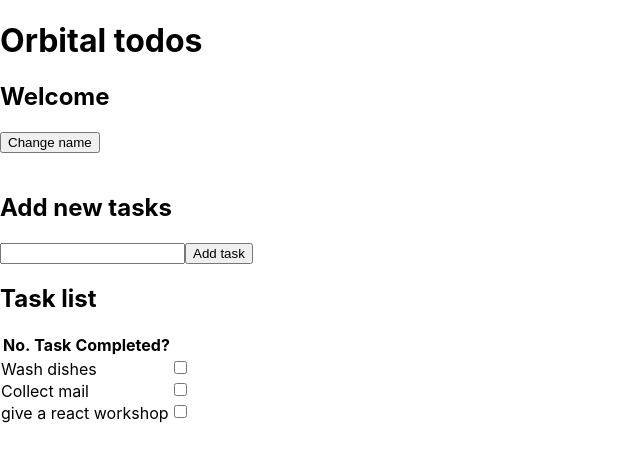
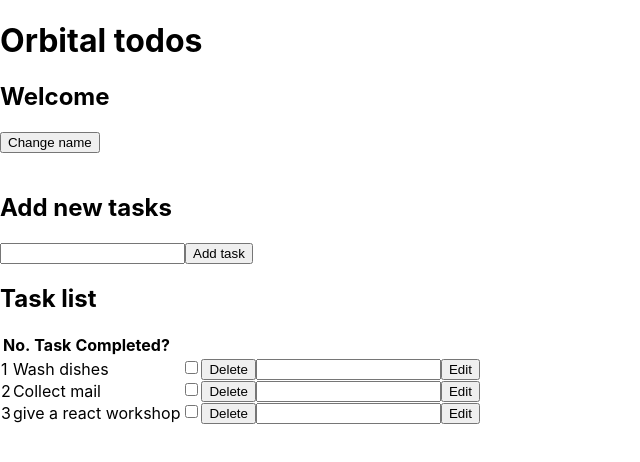
Before and after one commit to Vangmay/React-workshop, a React (Create React App) app: page / in a window 1280 px wide. Shown: the top 462 px of the page, without its empty margins (0-640 px from the left). Built offline with nearby package versions, Linux system fonts and the light colour scheme.

Commit message:
Ex4 CRUD operations

```diff
--- a/src/App.js
+++ b/src/App.js
@@ -2,8 +2,6 @@ import "./App.css";
 import { useState } from "react";
 import WelcomeBanner from "./Components/WelcomeBanner";
 import TaskManager from "./Components/TaskManager";
-
-const defaultTasks = ["Wash Dishes", "Laundry", "Shower"];
 
 function App() {
   const [name, setName] = useState("");
--- a/src/Components/TaskList.js
+++ b/src/Components/TaskList.js
@@ -1,6 +1,7 @@
-import React from "react";
+import React, { useState } from "react";
 
-function TaskList({ tasks }) {
+function TaskList({ tasks, onEditTask, onDeleteTask }) {
+  const [updateTask, setUpdateTask] = useState("");
   return (
     <>
       <h2>Task list</h2>
@@ -14,12 +15,29 @@ function TaskList({ tasks }) {
         </thead>
       </table>
       <tbody>
-        {tasks.map((task) => {
+        {tasks.map((task, i) => {
           return (
             <>
-              <tr>
+              <tr key={i}>
+                <td>{i + 1}</td>
                 <td>{task}</td>
                 <input type="checkbox" />
+                <button onClick={() => onDeleteTask(i)}>Delete</button>
+                <input
+                  type="text"
+                  value={updateTask}
+                  onChange={(e) => setUpdateTask(e.target.value)}
+                />
+                <button
+                  type="submit"
+                  onClick={(e) => {
+                    e.preventDefault();
+                    onEditTask(i, updateTask);
+                    setUpdateTask("");
+                  }}
+                >
+                  Edit
+                </button>
               </tr>
             </>
           );
--- a/src/Components/TaskManager.js
+++ b/src/Components/TaskManager.js
@@ -7,6 +7,14 @@ const defaultTasks = ["Wash dishes", "Collect mail", "give a react workshop"];
 function TaskManager() {
   const [tasks, setTasks] = useState(defaultTasks);
   const [newTask, setNewTask] = useState();
+
+  function handleTaskEdit(i, updateTask) {
+    setTasks([...tasks.slice(0, i), updateTask, ...tasks.slice(i + 1)]);
+  }
+
+  function handleTaskDelete(i) {
+    setTasks([...tasks.slice(0, i), ...tasks.slice(i + 1)]);
+  }
 
   function handleAddTask(e) {
     e.preventDefault();
@@ -23,7 +31,11 @@ function TaskManager() {
           Add task
         </button>
       </form>
-      <TaskList tasks={tasks} />
+      <TaskList
+        tasks={tasks}
+        onDeleteTask={handleTaskDelete}
+        onEditTask={handleTaskEdit}
+      />
     </main>
   );
 }
```
